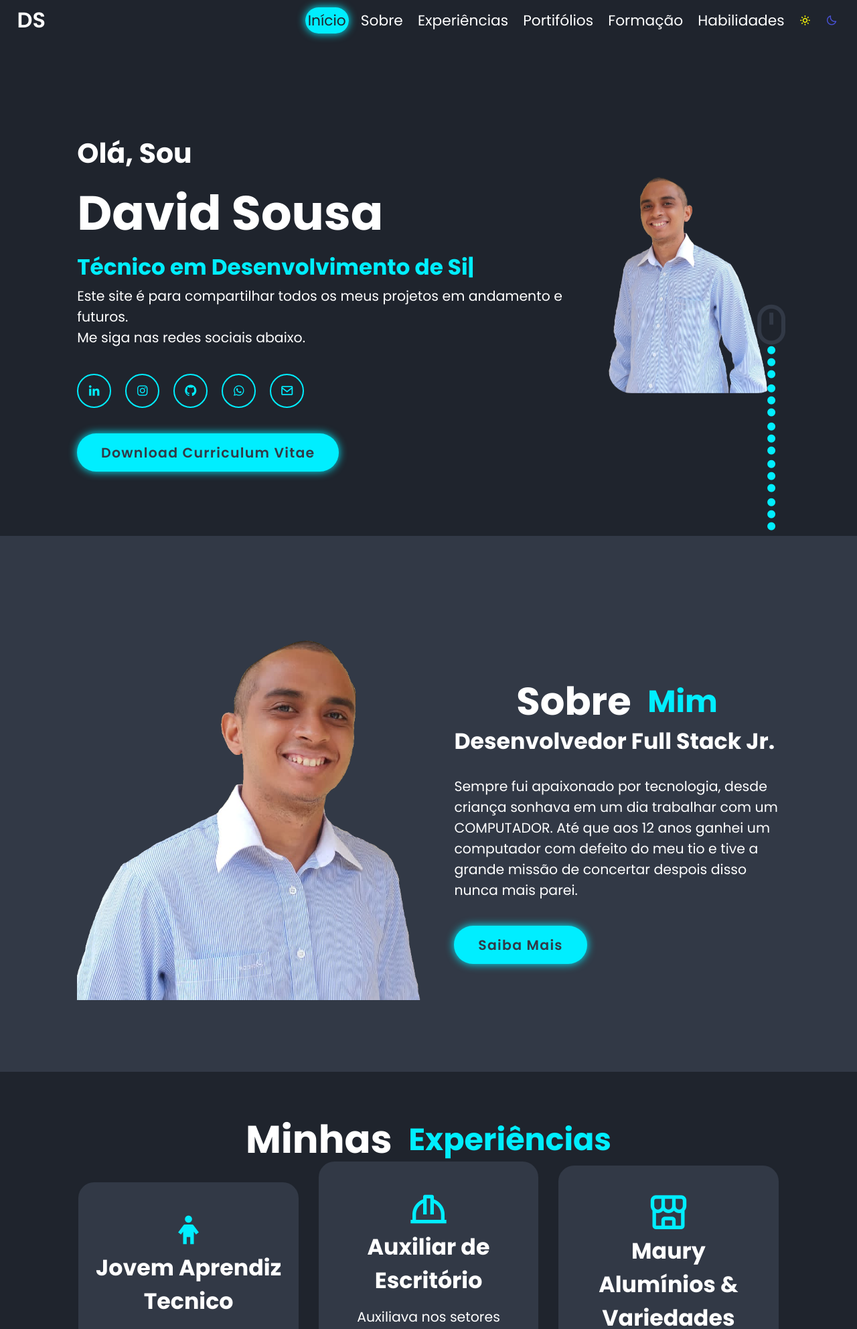
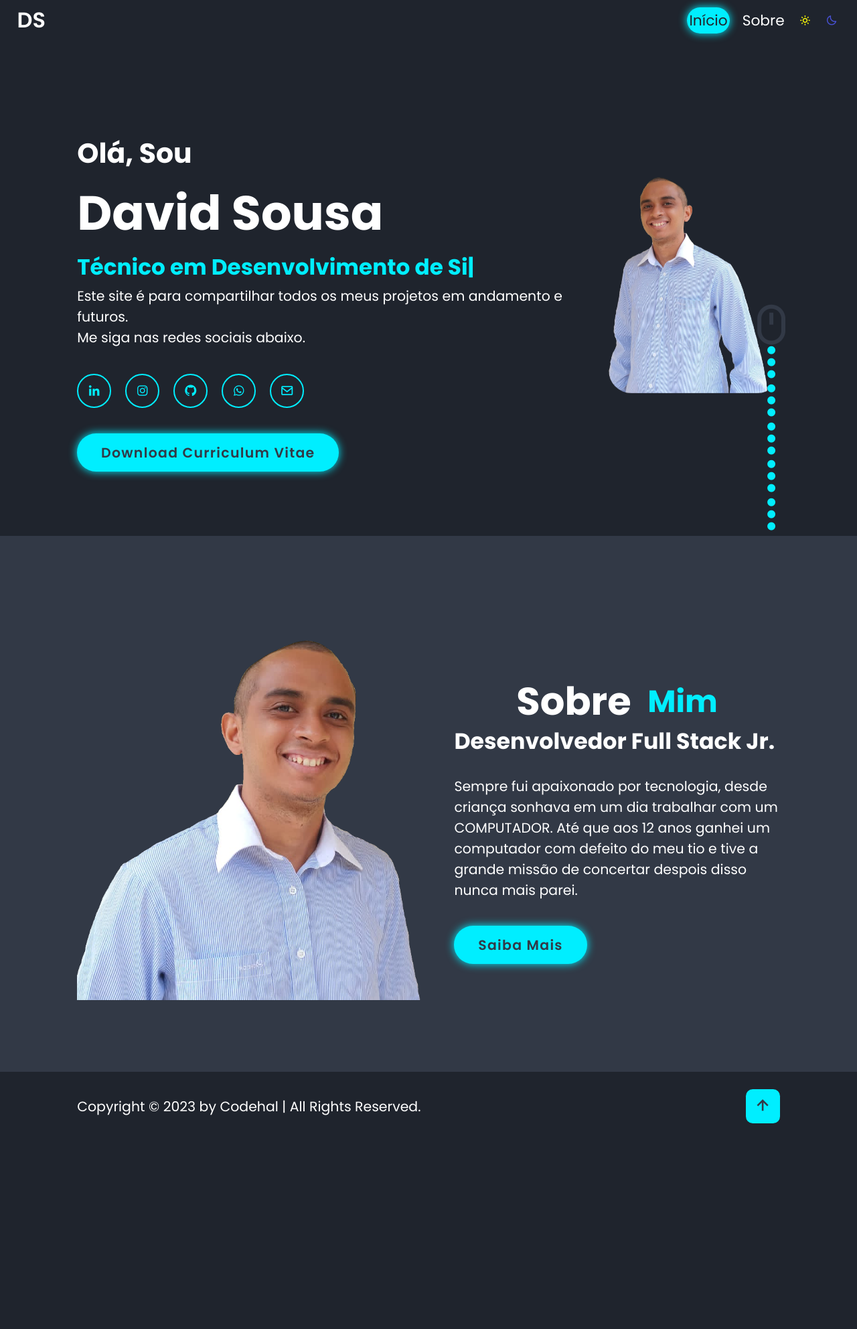
Before and after one commit to davidsousadev/meu-portifolio, a PHP site: page / in a window 1280 px wide. Shown: the top 1984 px of the page at 67% size. After the commit the page ends 1677 px from the top, so only its background shows below. Run offline with PHP 8.4, Linux system fonts and the light colour scheme.

```diff
--- a/assets/css/site.css
+++ b/assets/css/site.css
@@ -20,6 +20,17 @@
     --text-color: #fff;
     --main-color:#0ef;
 
+}
+/*Ajustes*/
+
+.experiencias,
+#esperiencias,
+.habilidades,
+.formacao,
+.projetos,
+.portifolio
+{
+    display: none;
 }
 
 html{
@@ -242,6 +253,7 @@ border-radius: 34px;
     justify-content: center;
     align-items: center;
     margin-bottom: 3rem;
+
 }
 
 
--- a/index.html
+++ b/index.html
@@ -24,10 +24,10 @@
             <nav class="navbar">
                 <a href="#home" class="ativo">Início</a>
                 <a href="#sobre">Sobre</a>
-                <a href="#experiencias">Experiências</a>
+                <!-- <a href="#experiencias">Experiências</a>
                 <a href="#portifolio">Portifólios</a>
                 <a href="#formacao">Formação</a>
-                <a href="#habilidades">Habilidades</a>
+                <a href="#habilidades">Habilidades</a> -->
                 <!-- Dark/Light mode -->
                 <a class="light" onclick="flight()"><i class='bx bx-sun'></i></a>
                 <a class="dark" onclick="fdark()"><i class='bx bx-moon'></i></a>
```
